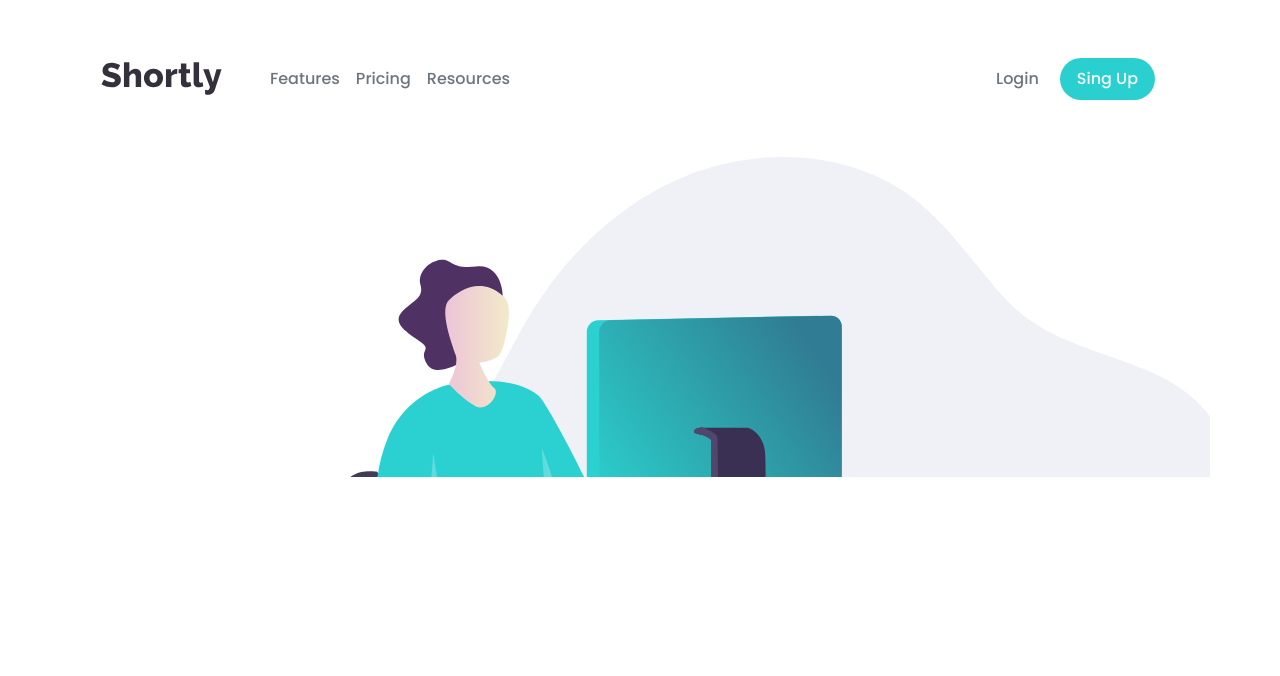
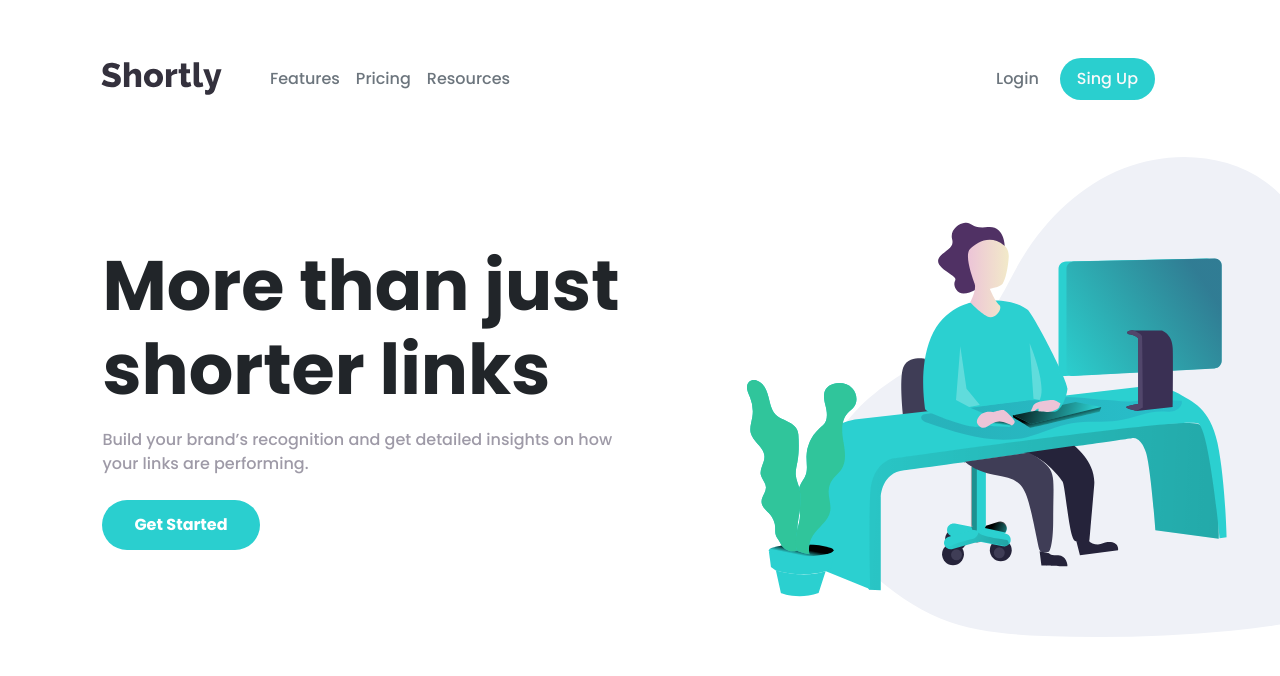
Before and after one commit to pedroalima/quicklink, a React (Vite) app: page / in a window 1280 px wide. Shown: the top 676 px of the page. Built offline with nearby package versions, Linux system fonts and the light colour scheme.

Commit message:
style: add banner section

```diff
--- a/src/App.jsx
+++ b/src/App.jsx
@@ -1,7 +1,7 @@
 import { useState, useEffect } from 'react';
 import './style/App.sass'
-import Header from './page/header'
-import Banner from './page/banner_section';
+import Header from './page/header/Header'
+import Banner from './page/banner_section/Banner';
 
 function App() {
 
@@ -20,7 +20,7 @@ function App() {
     <div className='App'>
       <Header typeDisplay={typeDisplay} />
 	<main>
-		<Banner />
+		<Banner typeDisplay={typeDisplay} />
 	</main>
     </div>
   )
--- /dev/null
+++ b/src/page/banner_section/Banner.jsx
@@ -0,0 +1,44 @@
+import './Banner.sass'
+import PropTypes from 'prop-types'
+
+function Banner({ typeDisplay }) {
+    return (
+        <section className="container-fluid banner">
+            {!typeDisplay ? (
+                <>
+                    <div className="row">
+                        <div className="banner-image"></div>
+                    </div>
+                    <div className="row">
+                        <div className='banner-content'>
+                            <h1 className="banner-content-title">More than just shorter links</h1>
+                            <p className='banner-content-description'>Build your brand’s recognition and get detailed insights on how your links are performing.</p>
+                            <button className='banner-content-button'>Get Started</button>
+                        </div>
+                    </div>
+                </>
+            ) : (
+                <div className="row">
+                    <div className='col col-xl-7'>
+                        <div className='banner-content'>
+                            <h1 className="banner-content-title">More than just shorter links</h1>
+                            <p className='banner-content-description'>Build your brand’s recognition and get detailed insights on how your links are performing.</p>
+                            <button className='banner-content-button'>Get Started</button>
+                        </div>
+                    </div>
+                    <div className='col col-xl-5'>
+                        <div className="banner-image"></div>
+                    </div>
+                </div>
+            )
+            }
+
+        </section>
+    )
+}
+
+Banner.propTypes = {
+    typeDisplay: PropTypes.bool
+}
+
+export default Banner
--- /dev/null
+++ b/src/page/banner_section/Banner.sass
@@ -0,0 +1,67 @@
+@use '../../style/variables'
+
+.banner
+    @media screen and ( min-width: 990px )
+        height: 80vh
+        display: flex
+        flex-direction: column
+        justify-content: flex-start
+
+    .row
+        @media screen and ( min-width: 990px )
+            display: flex
+            justify-content: center
+            align-items: center
+
+    .col
+        padding: 0
+
+    &-image
+        width: 100%
+        height: 70vw
+        background-image: url('../../../public/images/illustration-working.svg')
+        background-size: cover
+        background-repeat: no-repeat
+        background-position-x: 15vw
+
+        @media screen and ( min-width: 990px )
+            width: 100%
+            height: 60vh
+            background-image: url('../../../public/images/illustration-working.svg')
+            background-size: cover
+            background-repeat: no-repeat
+            background-position-x: 0vw
+
+    &-content
+        display: flex
+        flex-direction: column
+        justify-content: center
+        align-items: center
+        gap: 0.5rem
+        text-align: center
+        padding: 2rem 0
+
+        @media screen and ( min-width: 1200px )
+            padding: 0 8vw
+            align-items: flex-start
+            text-align: start
+
+        &-title
+            font-weight: 700
+
+            @media screen and ( min-width: 990px )
+                font-size: 70px
+
+        &-description
+            color: variables.$font-secondary-color
+
+        &-button
+            background: variables.$element-effects
+            color: variables.$font-button-color
+            font-weight: 700
+            border-radius: 25px
+            padding: 0.8rem 2rem
+
+            @media screen and ( min-width: 990px )
+                &:hover
+                    opacity: 0.3
--- a/src/page/banner_section/index.jsx
+++ /dev/null
@@ -1,17 +0,0 @@
-import './index.sass'
-
-function Banner() {
-    return (
-        <section className="container banner">
-            <div className="row">
-                <div className='col banner-image'>
-                </div>
-            </div>
-            <div className="row">
-
-            </div>
-        </section>
-    )
-}
-
-export default Banner
--- a/src/page/banner_section/index.sass
+++ /dev/null
@@ -1,10 +0,0 @@
-@use '../../style/variables'
-
-.banner
-    &-image
-        width: 100%
-        height: 40vh
-        background-image: url('../../../public/images/illustration-working.svg')
-        background-size: cover
-        background-repeat: no-repeat
-        background-position-x: 30px
--- a/src/page/header/index.jsx
+++ b/src/page/header/Header.jsx
@@ -1,4 +1,4 @@
-import './index.sass'
+import './Header.sass'
 import PropTypes from 'prop-types'
 import logo from '../../../public/images/logo.svg';
 import { FontAwesomeIcon } from '@fortawesome/react-fontawesome';
--- a/src/style/main.sass
+++ b/src/style/main.sass
@@ -2,6 +2,9 @@
 
 *
     font-family: variables.$font-stack
+    margin: 0
+    padding: 0
+    box-sizing: border-box
 
 body
     background: variables.$body-bg-color
```
Also changed, not shown: src/page/header/Header.sass (renamed from src/page/header/index.sass).
